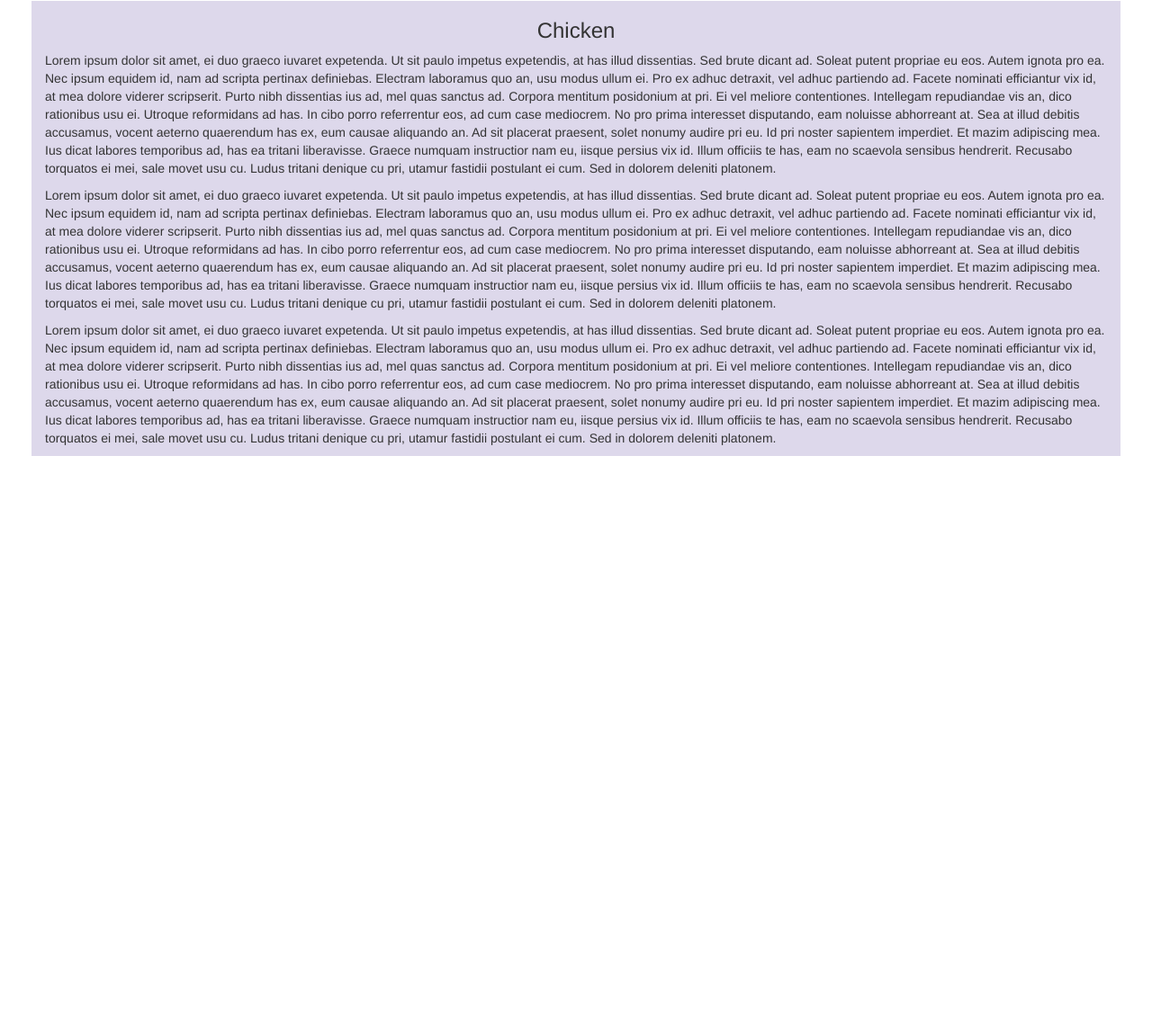
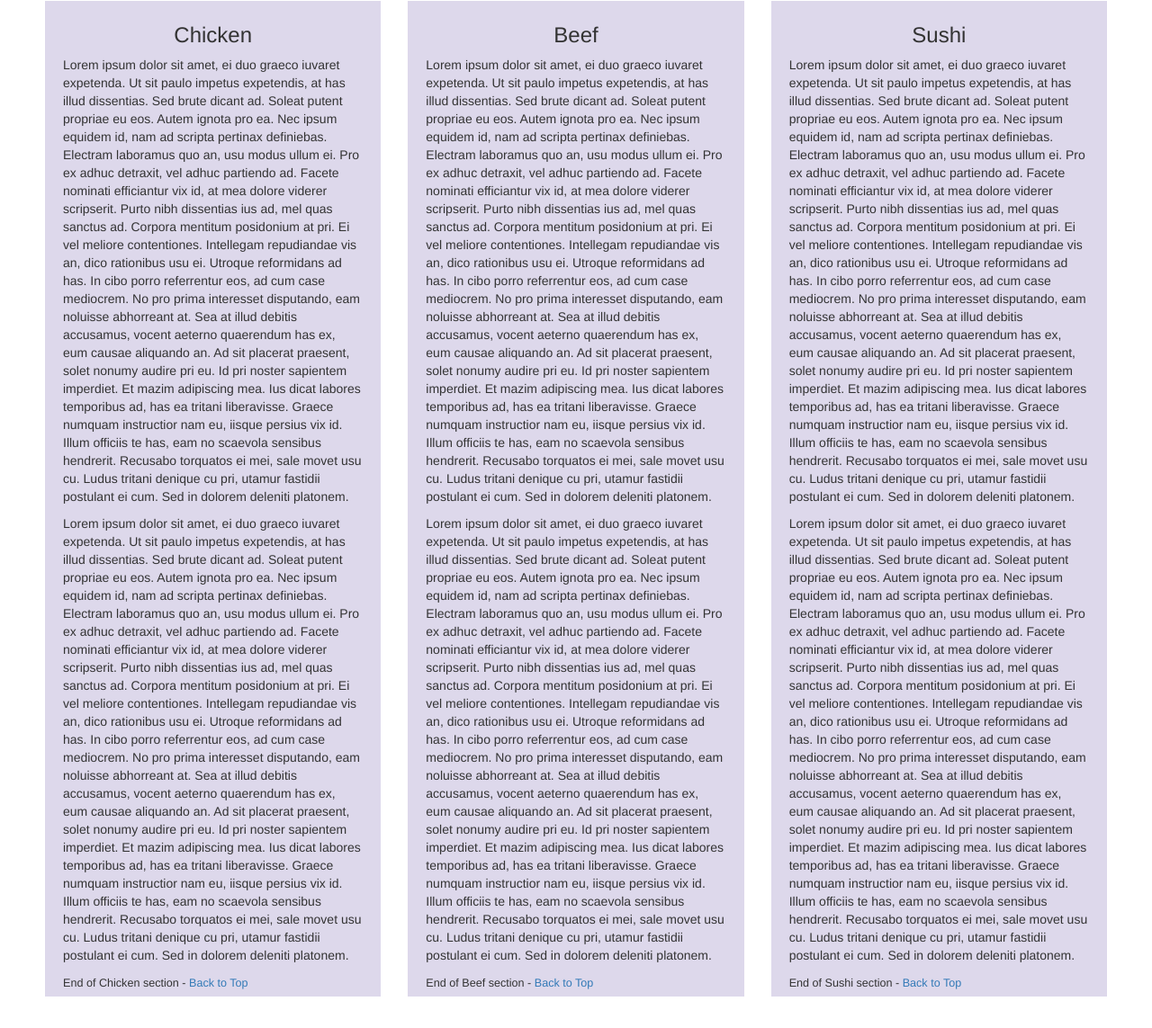
Before and after one commit to kryptos5/kryptos5.github.io, a plain HTML site: page course4-module3/index.html in a window 1280 px wide. Shown: the part 120-1263 px from the top of the page at 90% size. Before the commit the page ends 800 px from the top, so only its background shows below. Drawn offline with Linux system fonts and the light colour scheme.

Commit message:
Added 3 sections

```diff
--- a/course4-module3/css/styles.css
+++ b/course4-module3/css/styles.css
@@ -34,14 +34,23 @@
 
 .navbar-brand > a:hover {
 	text-decoration: none;
+	color: #fff;
 }
 
 #main-content {
 	padding: 0px 50px 25px 50px;
 }
 
-#chicken-text {
+#chicken-text, #beef-text, #sushi-text {
 	background-color: #ddd8eb;
+	padding: 5px 20px;
+	margin-bottom: 10px;
+}
+
+#chicken-text > span,
+#beef-text > span,
+#sushi-text > span{
+	font-size: 0.9em;
 }
 
 #page-heading {
--- a/course4-module3/index.html
+++ b/course4-module3/index.html
@@ -56,39 +56,36 @@
       <h1 class="text-center">Our Menu</h1>
     </div>
     <div class="row">
-      <div id="chicken-text" class="col-xs-12">
-        <h3 class="text-center">Chicken</h3>
-        <p>Lorem ipsum dolor sit amet, ei duo graeco iuvaret expetenda. Ut sit paulo impetus expetendis, at has illud dissentias. Sed brute dicant ad. Soleat putent propriae eu eos. Autem ignota pro ea. Nec ipsum equidem id, nam ad scripta pertinax definiebas. Electram laboramus quo an, usu modus ullum ei.
+      <div class="col-md-4 col-sm-6 col-xs-12">
+        <div id="chicken-text">
+          <h3 class="text-center">Chicken</h3>
+          <p>Lorem ipsum dolor sit amet, ei duo graeco iuvaret expetenda. Ut sit paulo impetus expetendis, at has illud dissentias. Sed brute dicant ad. Soleat putent propriae eu eos. Autem ignota pro ea. Nec ipsum equidem id, nam ad scripta pertinax definiebas. Electram laboramus quo an, usu modus ullum ei. Pro ex adhuc detraxit, vel adhuc partiendo ad. Facete nominati efficiantur vix id, at mea dolore viderer scripserit. Purto nibh dissentias ius ad, mel quas sanctus ad. Corpora mentitum posidonium at pri. Ei vel meliore contentiones. Intellegam repudiandae vis an, dico rationibus usu ei. Utroque reformidans ad has. In cibo porro referrentur eos, ad cum case mediocrem. No pro prima interesset disputando, eam noluisse abhorreant at. Sea at illud debitis accusamus, vocent aeterno quaerendum has ex, eum causae aliquando an. Ad sit placerat praesent, solet nonumy audire pri eu. Id pri noster sapientem imperdiet. Et mazim adipiscing mea. Ius dicat labores temporibus ad, has ea tritani liberavisse. Graece numquam instructior nam eu, iisque persius vix id. Illum officiis te has, eam no scaevola sensibus hendrerit. Recusabo torquatos ei mei, sale movet usu cu. Ludus tritani denique cu pri, utamur fastidii postulant ei cum. Sed in dolorem deleniti platonem.</p>
 
-Pro ex adhuc detraxit, vel adhuc partiendo ad. Facete nominati efficiantur vix id, at mea dolore viderer scripserit. Purto nibh dissentias ius ad, mel quas sanctus ad. Corpora mentitum posidonium at pri. Ei vel meliore contentiones.
+          <p>Lorem ipsum dolor sit amet, ei duo graeco iuvaret expetenda. Ut sit paulo impetus expetendis, at has illud dissentias. Sed brute dicant ad. Soleat putent propriae eu eos. Autem ignota pro ea. Nec ipsum equidem id, nam ad scripta pertinax definiebas. Electram laboramus quo an, usu modus ullum ei. Pro ex adhuc detraxit, vel adhuc partiendo ad. Facete nominati efficiantur vix id, at mea dolore viderer scripserit. Purto nibh dissentias ius ad, mel quas sanctus ad. Corpora mentitum posidonium at pri. Ei vel meliore contentiones. Intellegam repudiandae vis an, dico rationibus usu ei. Utroque reformidans ad has. In cibo porro referrentur eos, ad cum case mediocrem. No pro prima interesset disputando, eam noluisse abhorreant at. Sea at illud debitis accusamus, vocent aeterno quaerendum has ex, eum causae aliquando an. Ad sit placerat praesent, solet nonumy audire pri eu. Id pri noster sapientem imperdiet. Et mazim adipiscing mea. Ius dicat labores temporibus ad, has ea tritani liberavisse. Graece numquam instructior nam eu, iisque persius vix id. Illum officiis te has, eam no scaevola sensibus hendrerit. Recusabo torquatos ei mei, sale movet usu cu. Ludus tritani denique cu pri, utamur fastidii postulant ei cum. Sed in dolorem deleniti platonem.</p>
+          <span class="text-right">End of Chicken section - <a href="#">Back to Top</a></span>
+        </div>
+      </div>
 
-Intellegam repudiandae vis an, dico rationibus usu ei. Utroque reformidans ad has. In cibo porro referrentur eos, ad cum case mediocrem. No pro prima interesset disputando, eam noluisse abhorreant at. Sea at illud debitis accusamus, vocent aeterno quaerendum has ex, eum causae aliquando an.
+      <div class="col-md-4 col-sm-6 col-xs-12">
+        <div id="beef-text">
+          <h3 class="text-center">Beef</h3>
+          <p>Lorem ipsum dolor sit amet, ei duo graeco iuvaret expetenda. Ut sit paulo impetus expetendis, at has illud dissentias. Sed brute dicant ad. Soleat putent propriae eu eos. Autem ignota pro ea. Nec ipsum equidem id, nam ad scripta pertinax definiebas. Electram laboramus quo an, usu modus ullum ei. Pro ex adhuc detraxit, vel adhuc partiendo ad. Facete nominati efficiantur vix id, at mea dolore viderer scripserit. Purto nibh dissentias ius ad, mel quas sanctus ad. Corpora mentitum posidonium at pri. Ei vel meliore contentiones. Intellegam repudiandae vis an, dico rationibus usu ei. Utroque reformidans ad has. In cibo porro referrentur eos, ad cum case mediocrem. No pro prima interesset disputando, eam noluisse abhorreant at. Sea at illud debitis accusamus, vocent aeterno quaerendum has ex, eum causae aliquando an. Ad sit placerat praesent, solet nonumy audire pri eu. Id pri noster sapientem imperdiet. Et mazim adipiscing mea. Ius dicat labores temporibus ad, has ea tritani liberavisse. Graece numquam instructior nam eu, iisque persius vix id. Illum officiis te has, eam no scaevola sensibus hendrerit. Recusabo torquatos ei mei, sale movet usu cu. Ludus tritani denique cu pri, utamur fastidii postulant ei cum. Sed in dolorem deleniti platonem.</p>
 
-Ad sit placerat praesent, solet nonumy audire pri eu. Id pri noster sapientem imperdiet. Et mazim adipiscing mea. Ius dicat labores temporibus ad, has ea tritani liberavisse.
+          <p>Lorem ipsum dolor sit amet, ei duo graeco iuvaret expetenda. Ut sit paulo impetus expetendis, at has illud dissentias. Sed brute dicant ad. Soleat putent propriae eu eos. Autem ignota pro ea. Nec ipsum equidem id, nam ad scripta pertinax definiebas. Electram laboramus quo an, usu modus ullum ei. Pro ex adhuc detraxit, vel adhuc partiendo ad. Facete nominati efficiantur vix id, at mea dolore viderer scripserit. Purto nibh dissentias ius ad, mel quas sanctus ad. Corpora mentitum posidonium at pri. Ei vel meliore contentiones. Intellegam repudiandae vis an, dico rationibus usu ei. Utroque reformidans ad has. In cibo porro referrentur eos, ad cum case mediocrem. No pro prima interesset disputando, eam noluisse abhorreant at. Sea at illud debitis accusamus, vocent aeterno quaerendum has ex, eum causae aliquando an. Ad sit placerat praesent, solet nonumy audire pri eu. Id pri noster sapientem imperdiet. Et mazim adipiscing mea. Ius dicat labores temporibus ad, has ea tritani liberavisse. Graece numquam instructior nam eu, iisque persius vix id. Illum officiis te has, eam no scaevola sensibus hendrerit. Recusabo torquatos ei mei, sale movet usu cu. Ludus tritani denique cu pri, utamur fastidii postulant ei cum. Sed in dolorem deleniti platonem.</p>
+          <span class="text-right">End of Beef section - <a href="#">Back to Top</a></span>
+        </div>
+      </div>
 
-Graece numquam instructior nam eu, iisque persius vix id. Illum officiis te has, eam no scaevola sensibus hendrerit. Recusabo torquatos ei mei, sale movet usu cu. Ludus tritani denique cu pri, utamur fastidii postulant ei cum. Sed in dolorem deleniti platonem.</p>
+      <div class="col-md-4 col-sm-12 col-xs-12">
+        <div id="sushi-text">
+          <h3 class="text-center">Sushi</h3>
+          <p>Lorem ipsum dolor sit amet, ei duo graeco iuvaret expetenda. Ut sit paulo impetus expetendis, at has illud dissentias. Sed brute dicant ad. Soleat putent propriae eu eos. Autem ignota pro ea. Nec ipsum equidem id, nam ad scripta pertinax definiebas. Electram laboramus quo an, usu modus ullum ei. Pro ex adhuc detraxit, vel adhuc partiendo ad. Facete nominati efficiantur vix id, at mea dolore viderer scripserit. Purto nibh dissentias ius ad, mel quas sanctus ad. Corpora mentitum posidonium at pri. Ei vel meliore contentiones. Intellegam repudiandae vis an, dico rationibus usu ei. Utroque reformidans ad has. In cibo porro referrentur eos, ad cum case mediocrem. No pro prima interesset disputando, eam noluisse abhorreant at. Sea at illud debitis accusamus, vocent aeterno quaerendum has ex, eum causae aliquando an. Ad sit placerat praesent, solet nonumy audire pri eu. Id pri noster sapientem imperdiet. Et mazim adipiscing mea. Ius dicat labores temporibus ad, has ea tritani liberavisse. Graece numquam instructior nam eu, iisque persius vix id. Illum officiis te has, eam no scaevola sensibus hendrerit. Recusabo torquatos ei mei, sale movet usu cu. Ludus tritani denique cu pri, utamur fastidii postulant ei cum. Sed in dolorem deleniti platonem.</p>
 
-<p>Lorem ipsum dolor sit amet, ei duo graeco iuvaret expetenda. Ut sit paulo impetus expetendis, at has illud dissentias. Sed brute dicant ad. Soleat putent propriae eu eos. Autem ignota pro ea. Nec ipsum equidem id, nam ad scripta pertinax definiebas. Electram laboramus quo an, usu modus ullum ei.
-
-Pro ex adhuc detraxit, vel adhuc partiendo ad. Facete nominati efficiantur vix id, at mea dolore viderer scripserit. Purto nibh dissentias ius ad, mel quas sanctus ad. Corpora mentitum posidonium at pri. Ei vel meliore contentiones.
-
-Intellegam repudiandae vis an, dico rationibus usu ei. Utroque reformidans ad has. In cibo porro referrentur eos, ad cum case mediocrem. No pro prima interesset disputando, eam noluisse abhorreant at. Sea at illud debitis accusamus, vocent aeterno quaerendum has ex, eum causae aliquando an.
-
-Ad sit placerat praesent, solet nonumy audire pri eu. Id pri noster sapientem imperdiet. Et mazim adipiscing mea. Ius dicat labores temporibus ad, has ea tritani liberavisse.
-
-Graece numquam instructior nam eu, iisque persius vix id. Illum officiis te has, eam no scaevola sensibus hendrerit. Recusabo torquatos ei mei, sale movet usu cu. Ludus tritani denique cu pri, utamur fastidii postulant ei cum. Sed in dolorem deleniti platonem.</p>
-
-<p>Lorem ipsum dolor sit amet, ei duo graeco iuvaret expetenda. Ut sit paulo impetus expetendis, at has illud dissentias. Sed brute dicant ad. Soleat putent propriae eu eos. Autem ignota pro ea. Nec ipsum equidem id, nam ad scripta pertinax definiebas. Electram laboramus quo an, usu modus ullum ei.
-
-Pro ex adhuc detraxit, vel adhuc partiendo ad. Facete nominati efficiantur vix id, at mea dolore viderer scripserit. Purto nibh dissentias ius ad, mel quas sanctus ad. Corpora mentitum posidonium at pri. Ei vel meliore contentiones.
-
-Intellegam repudiandae vis an, dico rationibus usu ei. Utroque reformidans ad has. In cibo porro referrentur eos, ad cum case mediocrem. No pro prima interesset disputando, eam noluisse abhorreant at. Sea at illud debitis accusamus, vocent aeterno quaerendum has ex, eum causae aliquando an.
-
-Ad sit placerat praesent, solet nonumy audire pri eu. Id pri noster sapientem imperdiet. Et mazim adipiscing mea. Ius dicat labores temporibus ad, has ea tritani liberavisse.
-
-Graece numquam instructior nam eu, iisque persius vix id. Illum officiis te has, eam no scaevola sensibus hendrerit. Recusabo torquatos ei mei, sale movet usu cu. Ludus tritani denique cu pri, utamur fastidii postulant ei cum. Sed in dolorem deleniti platonem.</p>
+          <p>Lorem ipsum dolor sit amet, ei duo graeco iuvaret expetenda. Ut sit paulo impetus expetendis, at has illud dissentias. Sed brute dicant ad. Soleat putent propriae eu eos. Autem ignota pro ea. Nec ipsum equidem id, nam ad scripta pertinax definiebas. Electram laboramus quo an, usu modus ullum ei. Pro ex adhuc detraxit, vel adhuc partiendo ad. Facete nominati efficiantur vix id, at mea dolore viderer scripserit. Purto nibh dissentias ius ad, mel quas sanctus ad. Corpora mentitum posidonium at pri. Ei vel meliore contentiones. Intellegam repudiandae vis an, dico rationibus usu ei. Utroque reformidans ad has. In cibo porro referrentur eos, ad cum case mediocrem. No pro prima interesset disputando, eam noluisse abhorreant at. Sea at illud debitis accusamus, vocent aeterno quaerendum has ex, eum causae aliquando an. Ad sit placerat praesent, solet nonumy audire pri eu. Id pri noster sapientem imperdiet. Et mazim adipiscing mea. Ius dicat labores temporibus ad, has ea tritani liberavisse. Graece numquam instructior nam eu, iisque persius vix id. Illum officiis te has, eam no scaevola sensibus hendrerit. Recusabo torquatos ei mei, sale movet usu cu. Ludus tritani denique cu pri, utamur fastidii postulant ei cum. Sed in dolorem deleniti platonem.</p>
+          <span class="text-right">End of Sushi section - <a href="#">Back to Top</a></span>
+        </div>
       </div>
-    </div>
+    </div> <!--.row-->
   </div>
   <!-- jQuery (Bootstrap JS plugins depend on it) -->
   <script src="js/jquery-1.11.3.min.js"></script>
```
